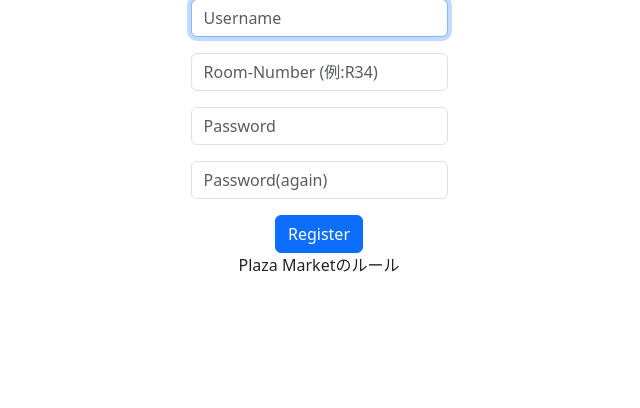
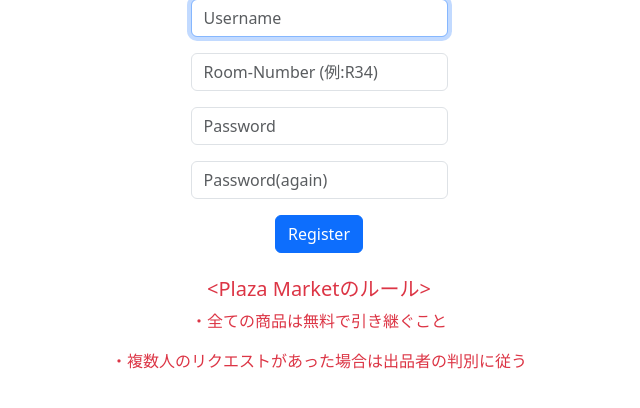
Before and after one commit to Sosuke1019/plama, a Flask app: page /register in a window 1280 px wide. Shown: the part 223-631 px from the top of the page, without its empty margins (321-961 px from the left). Run offline with Flask 2, Linux system fonts and the light colour scheme.

Commit message:
fix register

```diff
--- a/templates/register.html
+++ b/templates/register.html
@@ -22,5 +22,10 @@
         </div>
         <button class="btn btn-primary" type="submit">Register</button>
     </form>
-    <p>Plaza Marketのルール</p>
+    <br>
+    <div class="text-danger">
+        <h5>&lt;Plaza Marketのルール&gt;</h5>
+        <p>・全ての商品は無料で引き継ぐこと</p>
+        <p>・複数人のリクエストがあった場合は出品者の判別に従う</p>
+    </div>
 {% endblock %}
```
